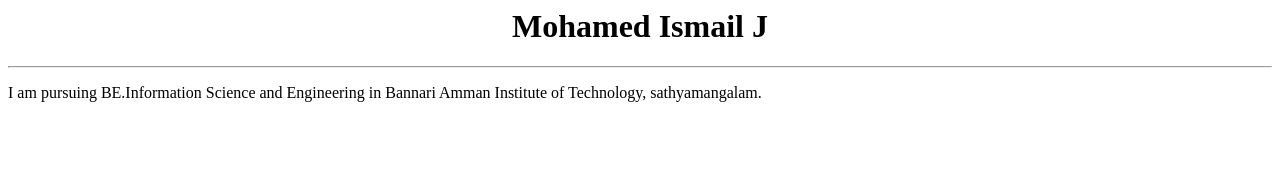
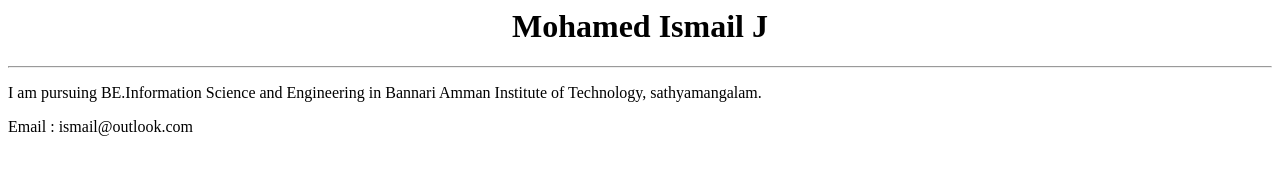
Before and after one commit to Mohamed-Ismail-Dev/mergeconflict-Practice, a plain HTML site: page index.html in a window 1280 px wide. Drawn offline with Linux system fonts and the light colour scheme.

Commit message:
Mail Added

```diff
--- a/index.html
+++ b/index.html
@@ -6,3 +6,7 @@
 <p>
   I am pursuing BE.Information Science and Engineering in Bannari Amman Institute of Technology, sathyamangalam.
 </p>
+
+<p>
+  Email : ismail@outlook.com
+</p>
```
